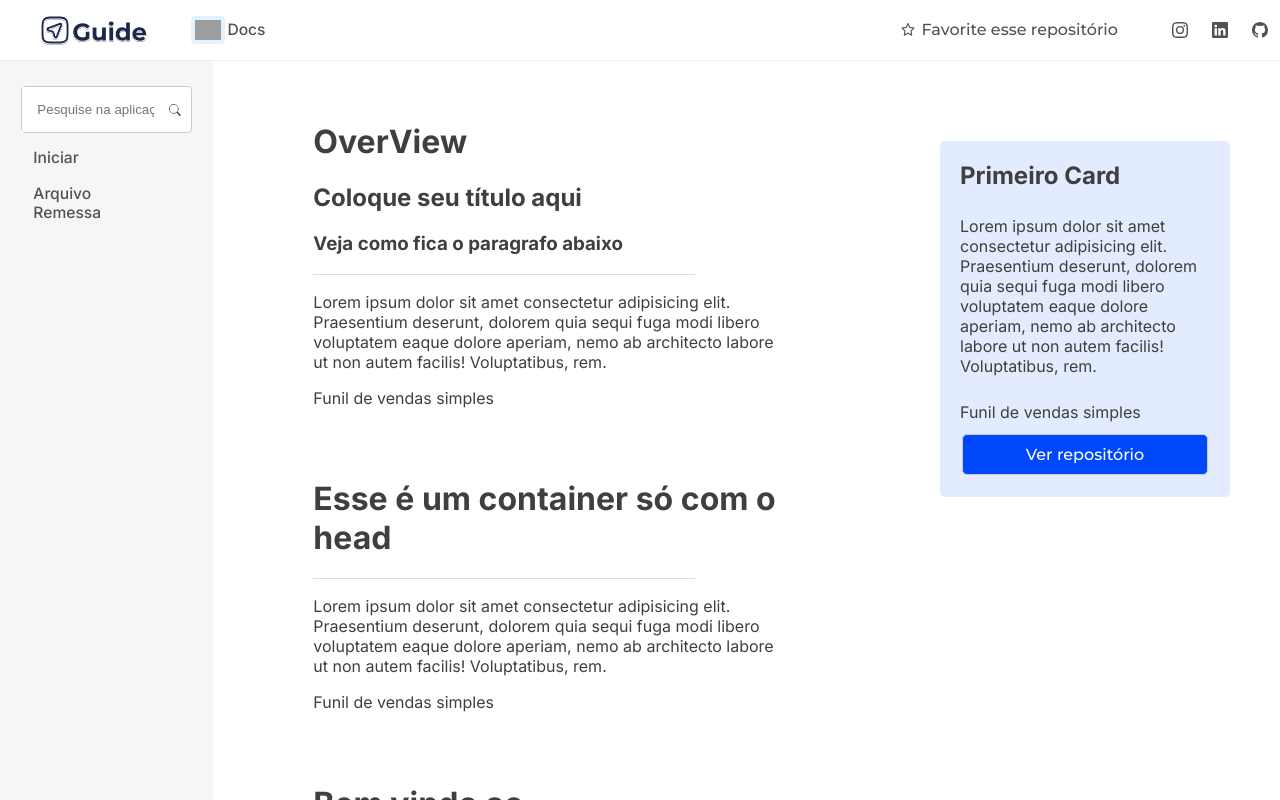
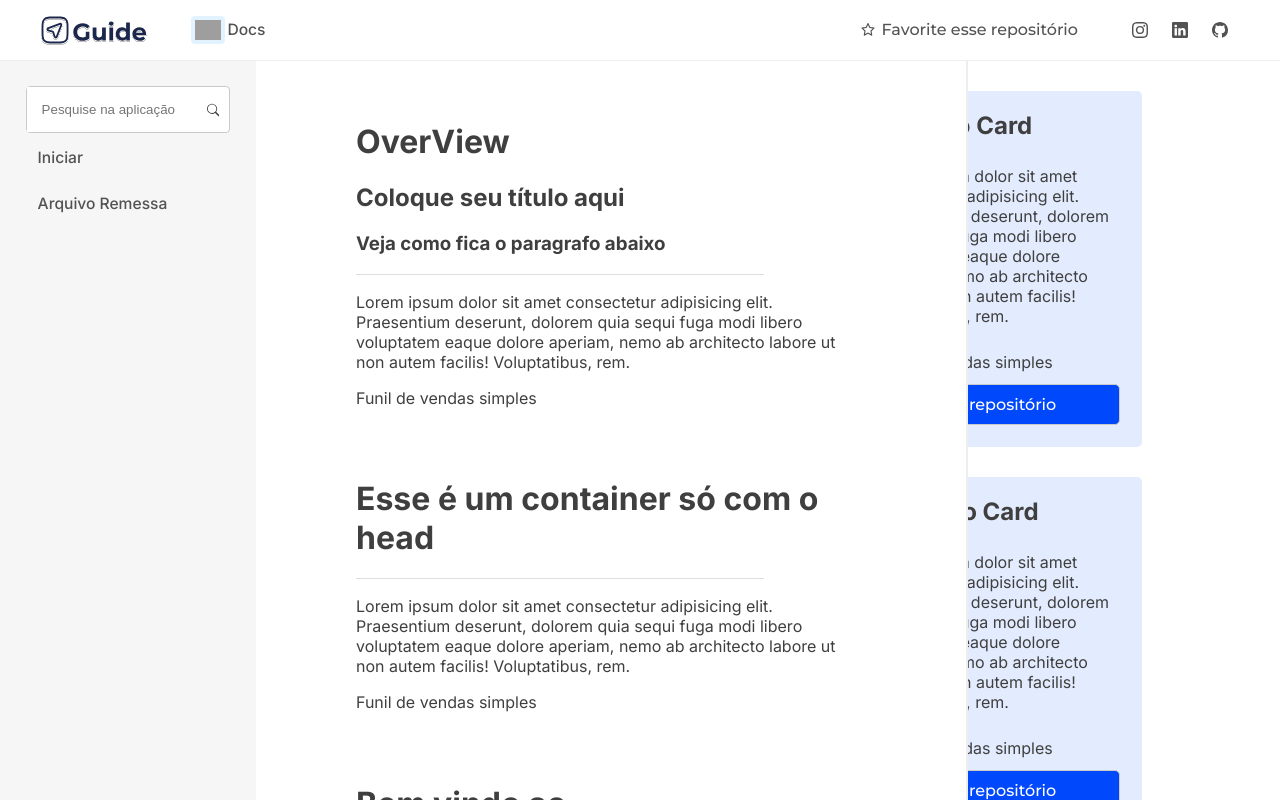
Before and after one commit to DiegoCiara/Guide, a React (Vite) app: page / in a window 1280 px wide. Built offline with nearby package versions, Linux system fonts and the light colour scheme; grey boxes are pictures that could not be loaded.

Commit message:
Update Structure

```diff
--- a/src/index.css
+++ b/src/index.css
@@ -15,6 +15,22 @@ body {
   color: #3f3f3f;
   font-family: Inter, sans-serif;
 }
+/* Estilizando a barra de rolagem */
+::-webkit-scrollbar {
+  width: 7px; /* Largura da barra de rolagem */
+}
+
+/* Estilizando o "polegar" da barra de rolagem (a parte que você arrasta) */
+::-webkit-scrollbar-thumb {
+  background-color: #dfdfdf; /* Cor do polegar */
+  border-radius: 5px; /* Bordas arredondadas */
+}
+
+/* Estilizando a pista da barra de rolagem (área ao redor do polegar) */
+::-webkit-scrollbar-track {
+  background-color: transparent; /* Cor da pista */
+  border-radius: 5px; /* Bordas arredondadas */
+}
 
 h1, h2, h3 {
   font-family: Inter;
--- a/src/lables.jsx
+++ b/src/lables.jsx
@@ -130,4 +130,22 @@ export const ContentCards = [
     button:'Ver repositório',
     link:'/',
   },
+  {
+    title: 'Segundo Card',
+    subtitle: null,
+    divisor: false,
+    paragraph:"Lorem ipsum dolor sit amet consectetur adipisicing elit. Praesentium deserunt, dolorem quia sequi fuga modi libero voluptatem eaque dolore aperiam, nemo ab architecto labore ut non autem facilis! Voluptatibus, rem.",
+    phrase:"Funil de vendas simples",
+    button:'Ver repositório',
+    link:'/',
+  },
+  {
+    title: 'Segundo Card',
+    subtitle: null,
+    divisor: false,
+    paragraph:"Lorem ipsum dolor sit amet consectetur adipisicing elit. Praesentium deserunt, dolorem quia sequi fuga modi libero voluptatem eaque dolore aperiam, nemo ab architecto labore ut non autem facilis! Voluptatibus, rem.",
+    phrase:"Funil de vendas simples",
+    button:'Ver repositório',
+    link:'/',
+  },
 ]
--- a/src/ui/components/NavBar/index.jsx
+++ b/src/ui/components/NavBar/index.jsx
@@ -14,7 +14,7 @@ export function NavBar() {
         <a className="MenuItem" href='https://github.com/DiegoCiara/guide' target='_blank' >
         <img src={Book} height='30px' className='MenuItem Icon'/>Docs</a>
       </MenuBar>
-      <MenuBar>
+      <MenuBar style={{marginRight:'40px'}}>
         <a className="MenuItem Nav" href='https://github.com/DiegoCiara/guide' target='_blank' >
           <AiOutlineStar style={{marginRight:'5px'}}/> Favorite esse repositório</a>
         <div className="Row">
--- a/src/ui/styles/Container.jsx
+++ b/src/ui/styles/Container.jsx
@@ -2,9 +2,9 @@ import styled from "styled-components";
 
 export const Container = styled.div`
     display: flex;
-    justify-content: space-between;
+    justify-content: start;
     width: 100%;
-    height: 100%;
+    height: 93%;
 `;
 
 export const Page = styled(Container)`
@@ -12,6 +12,7 @@ export const Page = styled(Container)`
     width:auto;
     height: 100%;
     overflow: hidden;
+    border-right: 1px solid #eeeeee;
 `;
 
 export const PageContainer = styled(Page)`
--- a/src/ui/styles/Content.jsx
+++ b/src/ui/styles/Content.jsx
@@ -1,8 +1,8 @@
 import styled from "styled-components";
 
 export const Content = styled.div`
-    width: 100%;
-    height: auto;
+    width: 70%;
+    max-height: 100%;
     display: flex;
 `;
 
--- a/src/ui/styles/DrawlerStyled.jsx
+++ b/src/ui/styles/DrawlerStyled.jsx
@@ -6,7 +6,7 @@ export const DrawlerStyled = styled.div`
   align-items: center;
   text-align: left;
   width: 20vw;
-  min-height: 100%;
+  height: 100vw;
   background-color: #F6F6F7;
 `;
 
@@ -25,9 +25,11 @@ export const MenuDrawler = styled(DrawlerStyled)`
 
 export const CardsDrawler = styled(DrawlerStyled)`
   justify-content: start;
-  padding: 50px;
-  height: auto;
-  align-items: start;
-  width: 60%;
+  padding-right: 10px;
+  height: 100%;
+  overflow: hidden;
+  overflow-y: scroll !important;
+  align-items: end;
+  width: 50%;
   background-color: transparent;
 `;
```
Also changed, not shown: src/ui/components/CardsContainer/index.jsx (indentation only).
